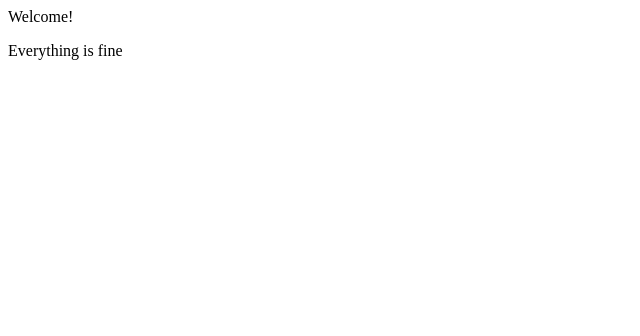
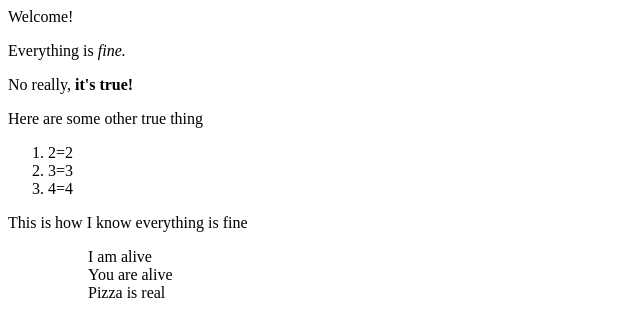
Before and after one commit to Keegan-Tews/semantic-elements, a plain HTML site: page index.html in a window 1280 px wide. Shown: the whole page, without its empty margins (0-640 px from the left). Drawn offline with Linux system fonts and the light colour scheme.

Commit message:
add new elememts to index.html page

```diff
--- a/index.html
+++ b/index.html
@@ -6,7 +6,21 @@
   </head>
   <body>
     <hi>Welcome!</hi>
-    <p>Everything is fine</p>
+    <p>Everything is <em>fine.</em></p>
+    <p>No really, <strong>it's true!</strong></p>
+    <p>Here are some other true thing</p>
+    <ol>
+        <li>2=2</li>
+        <li>3=3</li>
+        <li>4=4</li>
+    </ol>
+    <p>This is how I know everything is fine</p>
+    <ul>
+        <ul>I am alive</ul>
+        <ul>You are alive</ul>
+        <ul>Pizza is real</ul>
 
+
+    </ul>
   </body>
 </html>
```
